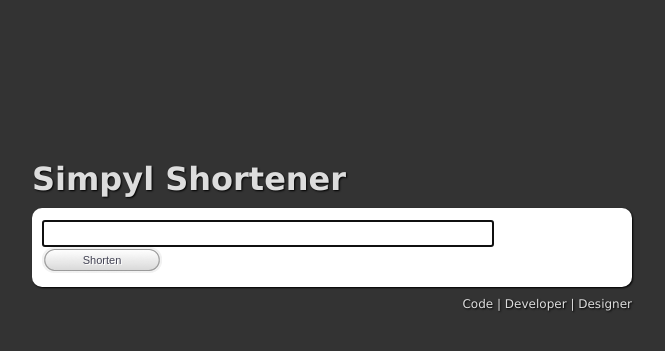
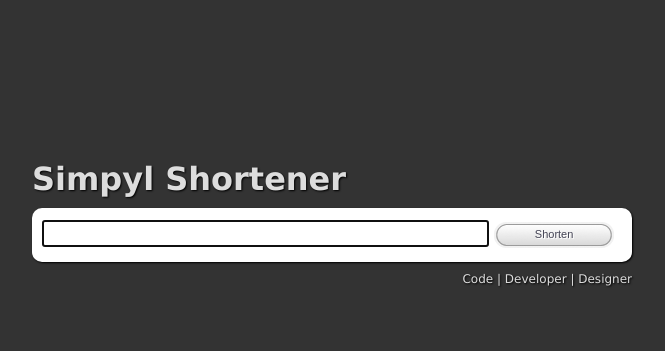
Before and after one commit to excid3/simpyl_shortener, a Django app: template shortener/templates/index.html in a window 1280 px wide. Shown: the top 351 px of the page, without its empty margins (308-973 px from the left). Run offline with Django 3.2, Linux system fonts and the light colour scheme; the template is opened without the code that fills it, so the values that code supplies are empty.

Commit message:
Shortened the input box so no wrapping happens

```diff
--- a/static/css/stylesheet.css
+++ b/static/css/stylesheet.css
@@ -44,7 +44,7 @@ form {
 
 .url {
     padding: .3em;
-    width: 440px;
+    width: 435px;
 }
 
 .submit {
```
